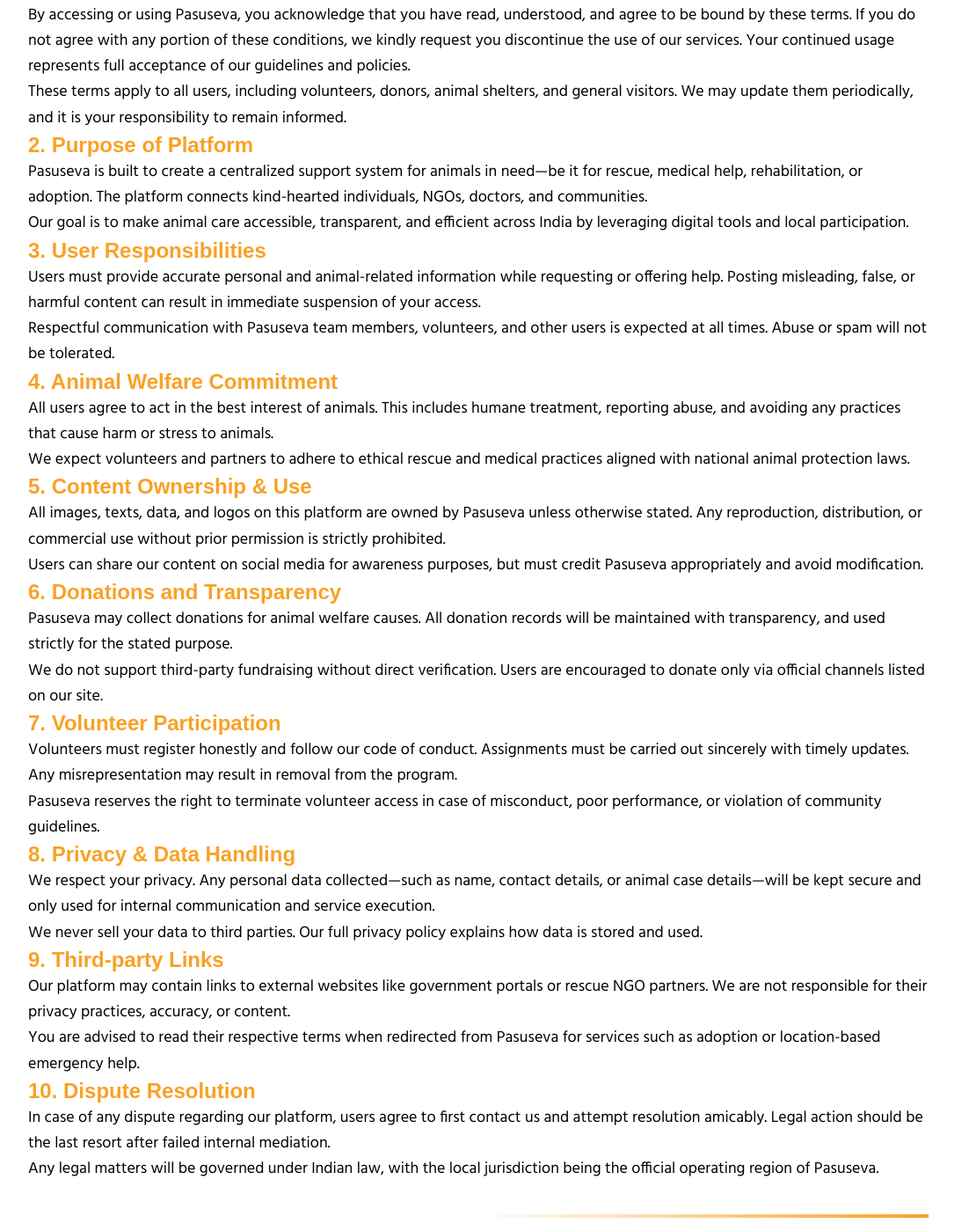
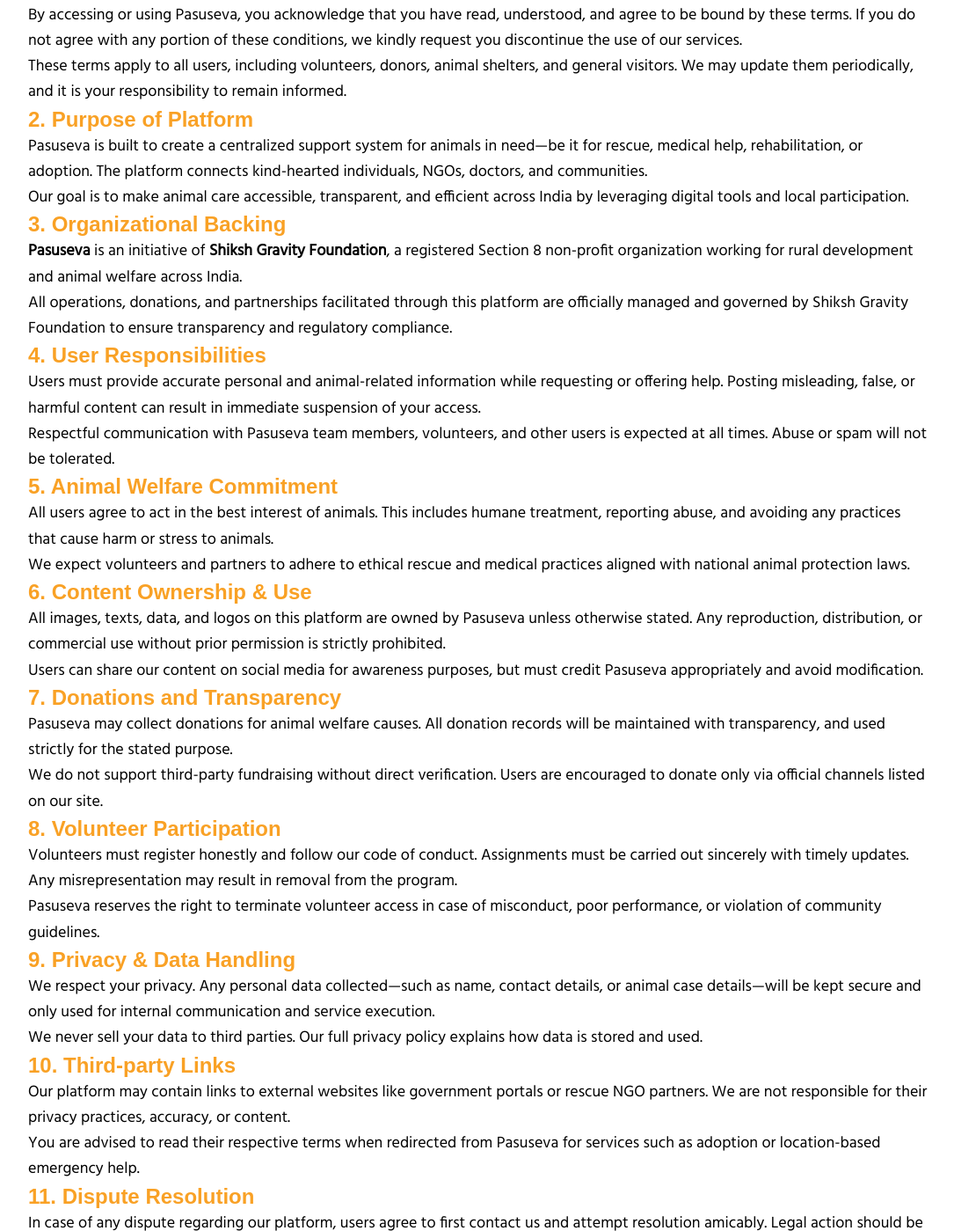
Before and after one commit to TG-X-Kalope/PasuSeva-Site, a website: page t&c.html in a window 1280 px wide. Shown: the part 336-1735 px from the top of the page at 88% size, without its empty margins (96-1181 px from the left). Drawn offline with Linux system fonts and the light colour scheme; a web font is replaced by a local one.

Commit message:
modify t&c and update description in payment options

```diff
--- a/js/yojna-payment.js
+++ b/js/yojna-payment.js
@@ -116,7 +116,7 @@
             amount: data.order.amount,
             currency: data.order.currency,
             name: "Pasuseva",
-            description: "Gaushala Loan Application",
+            description: `${yojna_name} Application`,
             order_id: data.order.id,
             prefill: {
                 name: formData.fullName,
--- a/t&c.html
+++ b/t&c.html
@@ -118,16 +118,14 @@
   <section id="terms-conditions" class="bg-pasuseva-white py-12 px-6 sm:px-10 md:px-20 lg:px-32">
     <div class="max-w-5xl mx-auto font-hind">
 
-      <!-- Heading -->
       <h2 class="text-3xl font-bold text-pasuseva-orange text-center mb-10 font-bakbak">
         Terms & Conditions
       </h2>
 
-      <!-- 🔶 Top-left gradient border -->
       <div class="h-1 w-1/2 bg-gradient-to-r from-pasuseva-orange to-transparent mb-10 ml-0"></div>
 
-      <!-- 📄 Content -->
       <div class="space-y-8 text-lg leading-relaxed text-black">
+
         <p>
           Welcome to <strong>Pasuseva</strong> – a community-powered platform dedicated to animal welfare. These terms
           outline the responsibilities, rights, and guidelines for everyone using our services.
@@ -138,7 +136,7 @@
           <p>
             By accessing or using Pasuseva, you acknowledge that you have read, understood, and agree to be bound by
             these terms. If you do not agree with any portion of these conditions, we kindly request you discontinue the
-            use of our services. Your continued usage represents full acceptance of our guidelines and policies.
+            use of our services.
           </p>
           <p>
             These terms apply to all users, including volunteers, donors, animal shelters, and general visitors. We may
@@ -159,7 +157,19 @@
         </div>
 
         <div>
-          <h3 class="text-2xl font-semibold text-pasuseva-orange font-bakbak">3. User Responsibilities</h3>
+          <h3 class="text-2xl font-semibold text-pasuseva-orange font-bakbak">3. Organizational Backing</h3>
+          <p>
+            <strong>Pasuseva</strong> is an initiative of <strong>Shiksh Gravity Foundation</strong>, a registered
+            Section 8 non-profit organization working for rural development and animal welfare across India.
+          </p>
+          <p>
+            All operations, donations, and partnerships facilitated through this platform are officially managed and
+            governed by Shiksh Gravity Foundation to ensure transparency and regulatory compliance.
+          </p>
+        </div>
+
+        <div>
+          <h3 class="text-2xl font-semibold text-pasuseva-orange font-bakbak">4. User Responsibilities</h3>
           <p>
             Users must provide accurate personal and animal-related information while requesting or offering help.
             Posting misleading, false, or harmful content can result in immediate suspension of your access.
@@ -171,7 +181,7 @@
         </div>
 
         <div>
-          <h3 class="text-2xl font-semibold text-pasuseva-orange font-bakbak">4. Animal Welfare Commitment</h3>
+          <h3 class="text-2xl font-semibold text-pasuseva-orange font-bakbak">5. Animal Welfare Commitment</h3>
           <p>
             All users agree to act in the best interest of animals. This includes humane treatment, reporting abuse, and
             avoiding any practices that cause harm or stress to animals.
@@ -183,7 +193,7 @@
         </div>
 
         <div>
-          <h3 class="text-2xl font-semibold text-pasuseva-orange font-bakbak">5. Content Ownership & Use</h3>
+          <h3 class="text-2xl font-semibold text-pasuseva-orange font-bakbak">6. Content Ownership & Use</h3>
           <p>
             All images, texts, data, and logos on this platform are owned by Pasuseva unless otherwise stated. Any
             reproduction, distribution, or commercial use without prior permission is strictly prohibited.
@@ -195,7 +205,7 @@
         </div>
 
         <div>
-          <h3 class="text-2xl font-semibold text-pasuseva-orange font-bakbak">6. Donations and Transparency</h3>
+          <h3 class="text-2xl font-semibold text-pasuseva-orange font-bakbak">7. Donations and Transparency</h3>
           <p>
             Pasuseva may collect donations for animal welfare causes. All donation records will be maintained with
             transparency, and used strictly for the stated purpose.
@@ -207,7 +217,7 @@
         </div>
 
         <div>
-          <h3 class="text-2xl font-semibold text-pasuseva-orange font-bakbak">7. Volunteer Participation</h3>
+          <h3 class="text-2xl font-semibold text-pasuseva-orange font-bakbak">8. Volunteer Participation</h3>
           <p>
             Volunteers must register honestly and follow our code of conduct. Assignments must be carried out sincerely
             with timely updates. Any misrepresentation may result in removal from the program.
@@ -219,7 +229,7 @@
         </div>
 
         <div>
-          <h3 class="text-2xl font-semibold text-pasuseva-orange font-bakbak">8. Privacy & Data Handling</h3>
+          <h3 class="text-2xl font-semibold text-pasuseva-orange font-bakbak">9. Privacy & Data Handling</h3>
           <p>
             We respect your privacy. Any personal data collected—such as name, contact details, or animal case
             details—will be kept secure and only used for internal communication and service execution.
@@ -230,7 +240,7 @@
         </div>
 
         <div>
-          <h3 class="text-2xl font-semibold text-pasuseva-orange font-bakbak">9. Third-party Links</h3>
+          <h3 class="text-2xl font-semibold text-pasuseva-orange font-bakbak">10. Third-party Links</h3>
           <p>
             Our platform may contain links to external websites like government portals or rescue NGO partners. We are
             not responsible for their privacy practices, accuracy, or content.
@@ -242,7 +252,7 @@
         </div>
 
         <div>
-          <h3 class="text-2xl font-semibold text-pasuseva-orange font-bakbak">10. Dispute Resolution</h3>
+          <h3 class="text-2xl font-semibold text-pasuseva-orange font-bakbak">11. Dispute Resolution</h3>
           <p>
             In case of any dispute regarding our platform, users agree to first contact us and attempt resolution
             amicably. Legal action should be the last resort after failed internal mediation.
@@ -254,14 +264,13 @@
         </div>
       </div>
 
-      <!-- 🔶 Bottom-right gradient border perfectly right-aligned -->
       <div class="relative mt-10">
         <div class="absolute bottom-0 right-0 h-1 w-1/2 bg-gradient-to-l from-pasuseva-orange to-transparent"></div>
       </div>
 
-
     </div>
   </section>
+
 
 
 
```
